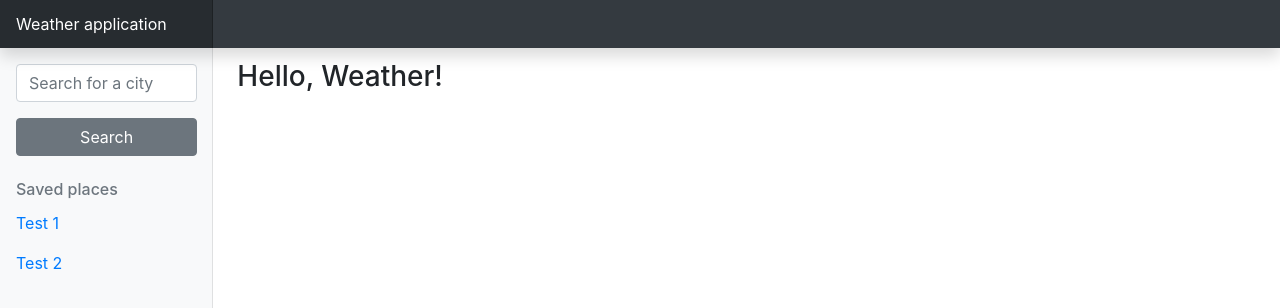
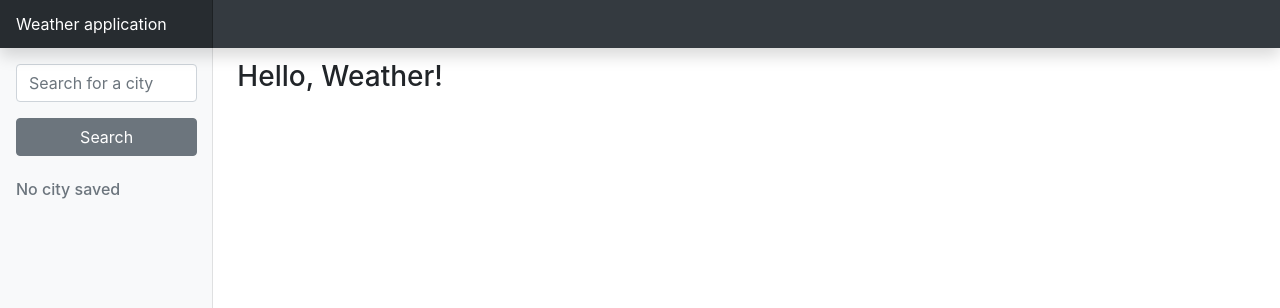
Before and after one commit to ressenzo/weather-application, an Angular app: page / in a window 1280 px wide. Shown: the top 308 px of the page. Built offline with nearby package versions, Linux system fonts and the light colour scheme.

Commit message:
Creating business of city and getting values from local storage.

```diff
--- a/src/app/app.component.html
+++ b/src/app/app.component.html
@@ -21,25 +21,22 @@
         </div>
 
         <h6 class="sidebar-heading d-flex justify-content-between align-items-center px-3 mt-4 mb-1 text-muted">
-          <span>Saved places</span>
+          <span *ngIf="savedCities && savedCities.length > 0">Saved cities ({{savedCities.length}})</span>
+          <span *ngIf="!savedCities || savedCities.length === 0">No city saved</span>
           <a class="link-secondary" href="#" aria-label="Add a new report">
             <span data-feather="plus-circle"></span>
           </a>
         </h6>
+        <div *ngIf="savedCities && savedCities.length > 0">
           <ul class="nav flex-column mb-2">
-          <li class="nav-item">
+            <li *ngFor="let city of savedCities" class="nav-item">
               <a class="nav-link" href="#">
                 <span data-feather="file-text"></span>
-              Test 1
-            </a>
-          </li>
-          <li class="nav-item">
-            <a class="nav-link" href="#">
-              <span data-feather="file-text"></span>
-              Test 2
+                {{ city.name }}, {{ city.country }}
               </a>
             </li>
           </ul>
+        </div>
       </div>
     </nav>
 
--- a/src/app/app.component.ts
+++ b/src/app/app.component.ts
@@ -1,10 +1,26 @@
-import { Component } from '@angular/core';
+import { Component, OnInit } from '@angular/core';
+import { CitiesBusiness } from './business/cities.business';
+import { CityLocalStorageInterface } from './interfaces/city-local-storage.interface';
 
 @Component({
   selector: 'app-root',
   templateUrl: './app.component.html',
   styleUrls: ['./app.component.css']
 })
-export class AppComponent {
+export class AppComponent implements OnInit {
+
   title = 'weather-application';
+  savedCities: Array<CityLocalStorageInterface>;
+
+  constructor(private citiesBusiness: CitiesBusiness) {}
+
+  ngOnInit(): void {
+    this.getSavedCities();
+  }
+
+  getSavedCities() {
+
+    this.citiesBusiness.savedCities
+      .subscribe((cities: Array<CityLocalStorageInterface>) => this.savedCities = cities);
+  }
 }
--- /dev/null
+++ b/src/app/business/cities.business.ts
@@ -0,0 +1,15 @@
+import { Injectable } from '@angular/core';
+import { CityLocalStorageInterface } from '../interfaces/city-local-storage.interface';
+import { BehaviorSubject, Observable } from 'rxjs';
+
+@Injectable({
+  providedIn: 'root',
+})
+export class CitiesBusiness {
+
+    public savedCities: Observable<Array<CityLocalStorageInterface>>;
+
+    constructor() {
+        this.savedCities = new BehaviorSubject<Array<CityLocalStorageInterface>>(JSON.parse(localStorage.getItem('cities'))).asObservable();
+    }
+}
--- /dev/null
+++ b/src/app/interfaces/city-local-storage.interface.ts
@@ -0,0 +1,5 @@
+export interface CityLocalStorageInterface {
+    id: number;
+    name: string;
+    country: string;
+}
```
Lines whose indentation alone changed are shown as unchanged.
